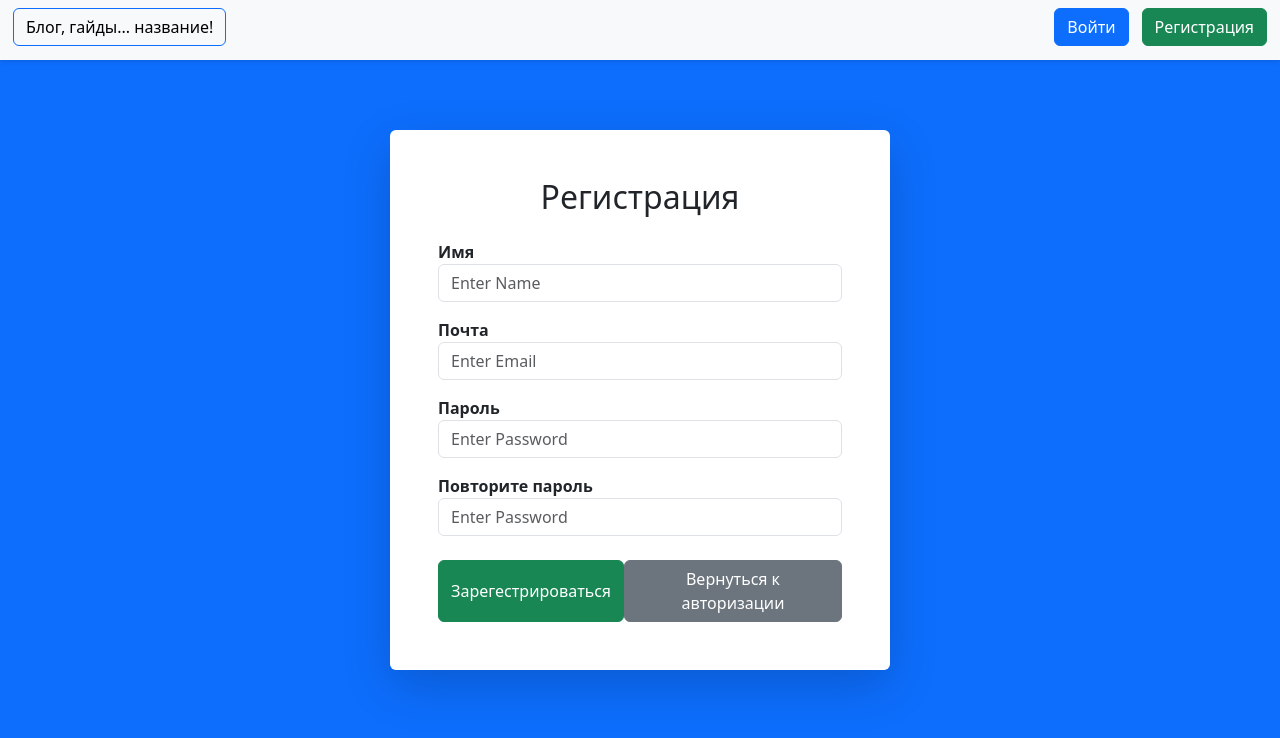
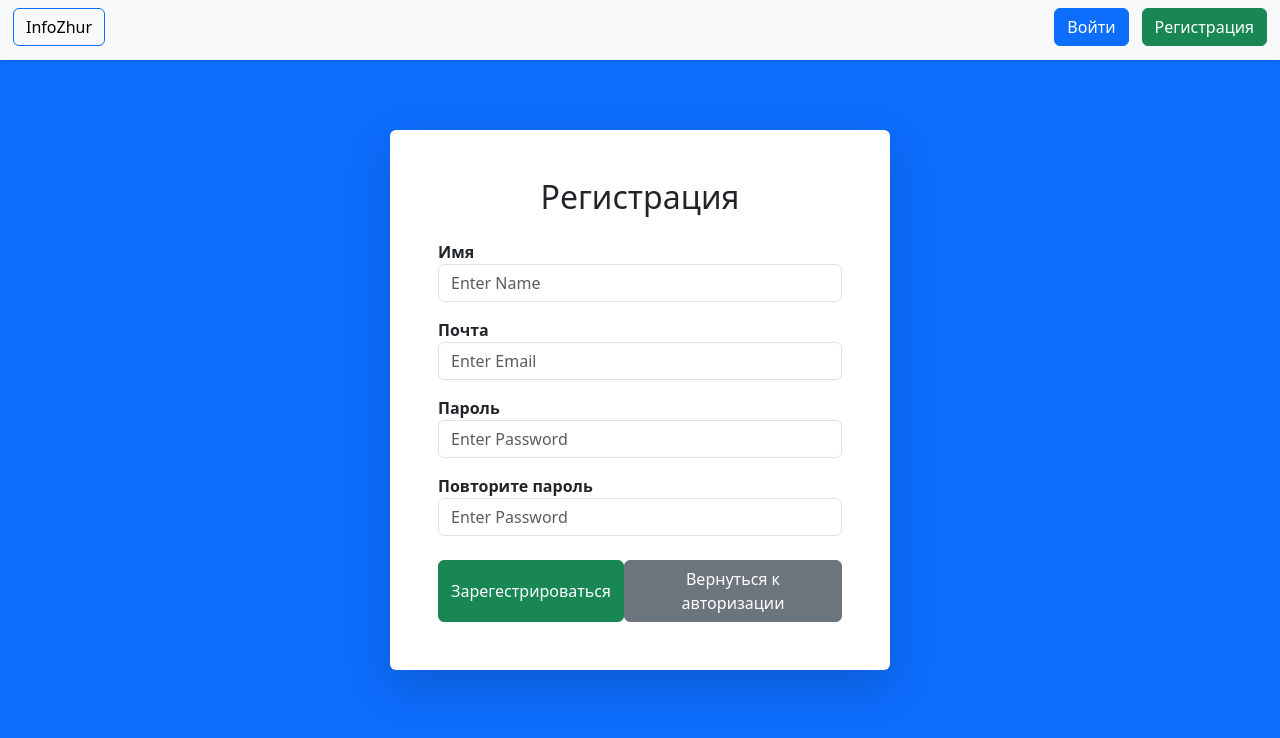
Before and after one commit to DmitryZSer/ReactDB, a React (Create React App) app in the folder main_app/: page /SignUp in a window 1280 px wide. Shown: the top 738 px of the page. Built offline with nearby package versions, Linux system fonts and the light colour scheme.

Commit message:
InfoZhur

```diff
--- a/main_app/public/index.html
+++ b/main_app/public/index.html
@@ -32,7 +32,7 @@
       work correctly both with client-side routing and a non-root public URL.
       Learn how to configure a non-root public URL by running `npm run build`.
     -->
-    <title>ReactDB</title>
+    <title>InfoZhur</title>
   </head>
   <body>
     <noscript>You need to enable JavaScript to run this app.</noscript>
--- a/main_app/src/pages/SignUp.js
+++ b/main_app/src/pages/SignUp.js
@@ -30,7 +30,7 @@ export default function SignUp() {
         if (Object.keys(validationErrors).length === 0) {
             try {
                 const { password2, ...dataToSend } = values;
-                const response = await axios.post("http://10.66.66.6:8081/signup", dataToSend);
+                const response = await axios.post("http://localhost:8081/signup", dataToSend);
 
                 if (response.status === 200) {
                     console.log("Successful registration:", response.data);
--- a/main_app/src/pages/components/Header.js
+++ b/main_app/src/pages/components/Header.js
@@ -17,7 +17,7 @@ export default function Header() {
     return (
         <header name="header">
         <div className="d-flex justify-content-between align-items-center p-2">
-            <button className="btn btn-primary me-2 bg-light text-black" onClick={HeaderOnClick}>Блог, гайды... название!</button>
+            <button className="btn btn-primary me-2 bg-light text-black" onClick={HeaderOnClick}>InfoZhur</button>
             <div>
                 {user ? (
                     <div className="d-flex align-items-center">
```
Also changed, not shown: 2 other files (tests, documents, lock files or other folders).
